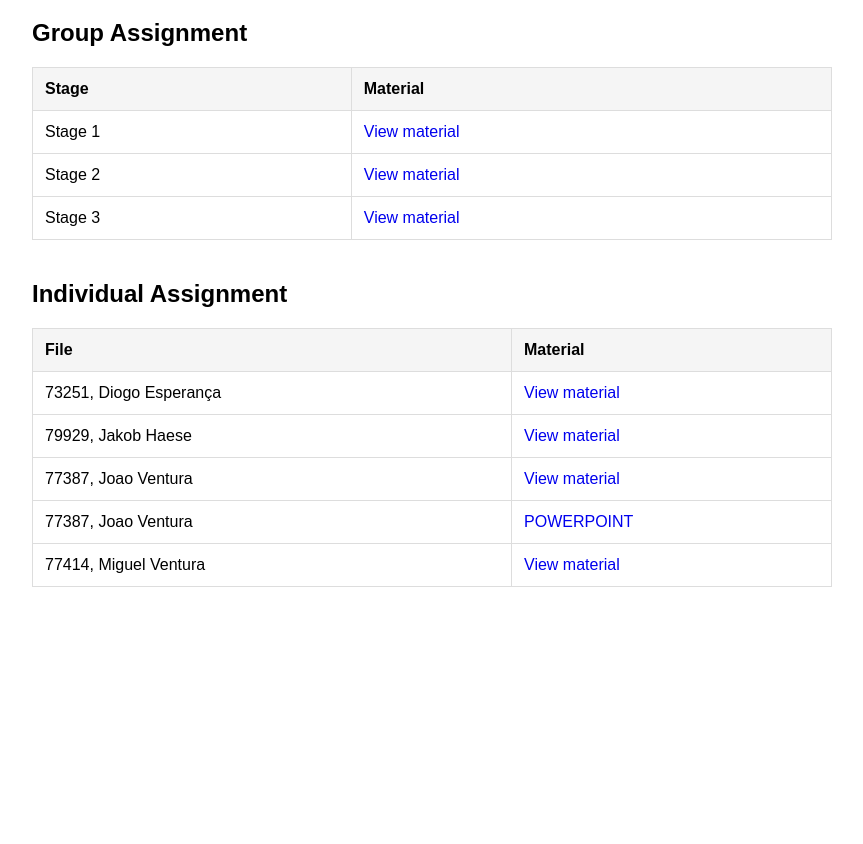
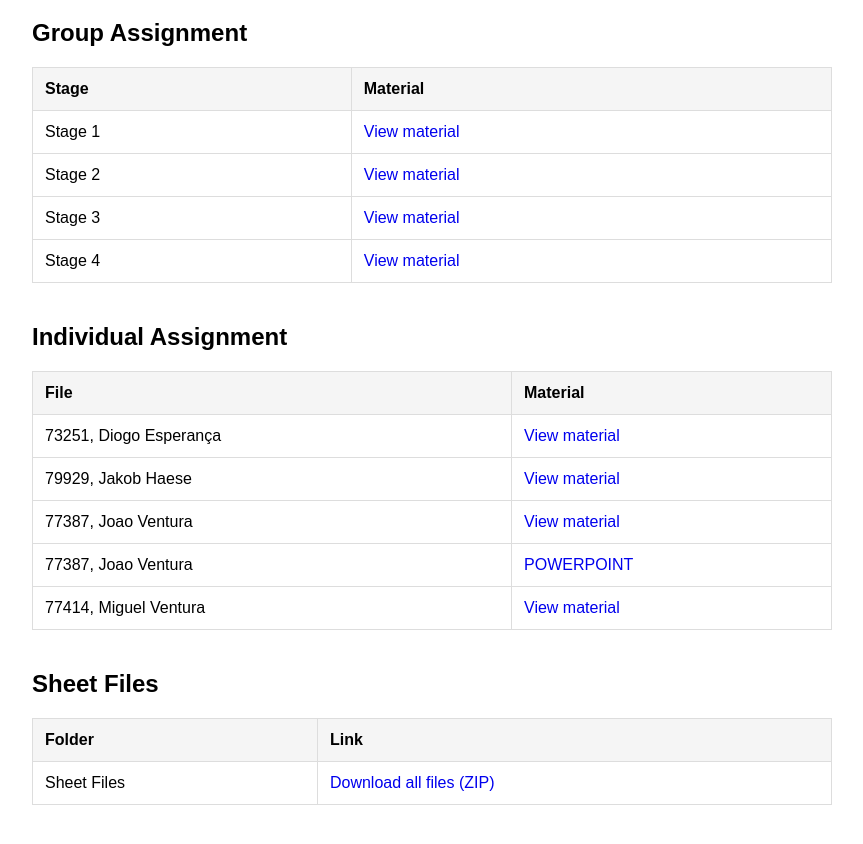
Before and after one commit to MiguelVentura65928/IPM_materials, a plain HTML site: page index.html in a window 1280 px wide. Shown: the part 108-952 px from the top of the page, without its empty margins (208-1071 px from the left). Before the commit the page ends 800 px from the top, so only its background shows below. Drawn offline with Linux system fonts and the light colour scheme.

Commit message:
Update index.html

```diff
--- a/index.html
+++ b/index.html
@@ -79,6 +79,13 @@
                     <a href="G_08_stage3.pdf">View material</a>
                 </td>
             </tr>
+
+            <tr>
+                <td>Stage 4</td>
+                <td>
+                    <a href="G_08_stage4.pdf">View material</a>
+                </td>
+            </tr>
         </tbody>
     </table>
 
@@ -130,5 +137,27 @@
         </tbody>
     </table>
 
+    <h2>Sheet Files</h2>
+
+    <table>
+    <thead>
+        <tr>
+            <th>Folder</th>
+            <th>Link</th>
+        </tr>
+    </thead>
+
+    <tbody>
+        <tr>
+            <td>Sheet Files</td>
+            <td>
+                <a href="Sheet_Files.zip" download>
+                    Download all files (ZIP)
+                </a>
+            </td>
+        </tr>
+    </tbody>
+</table>
+
 </body>
 </html>
```
